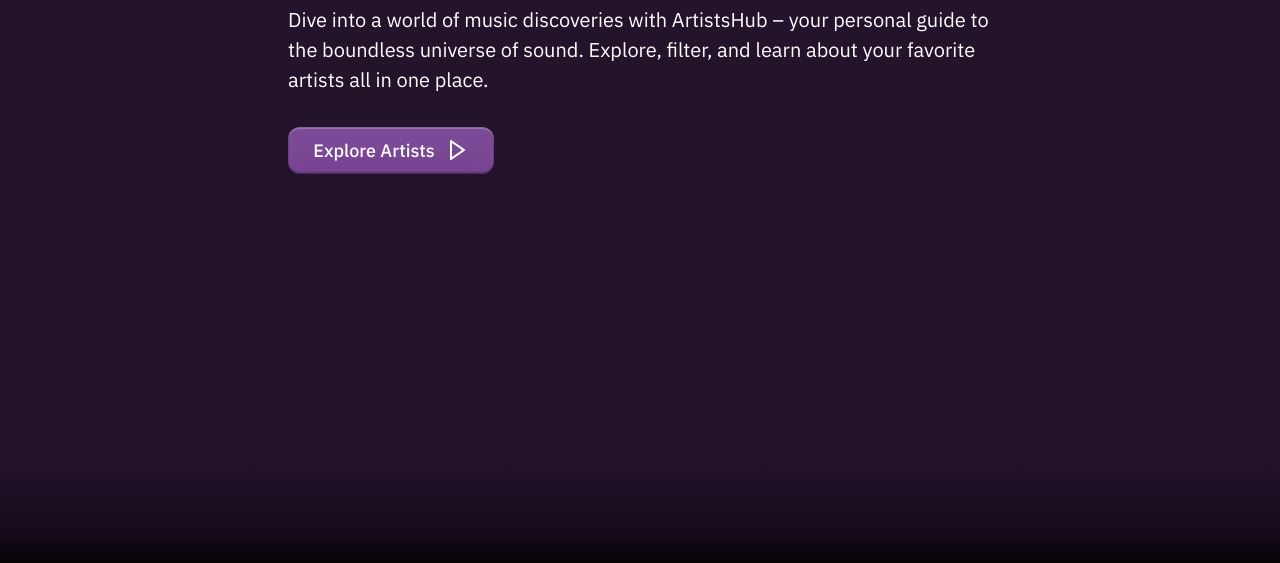
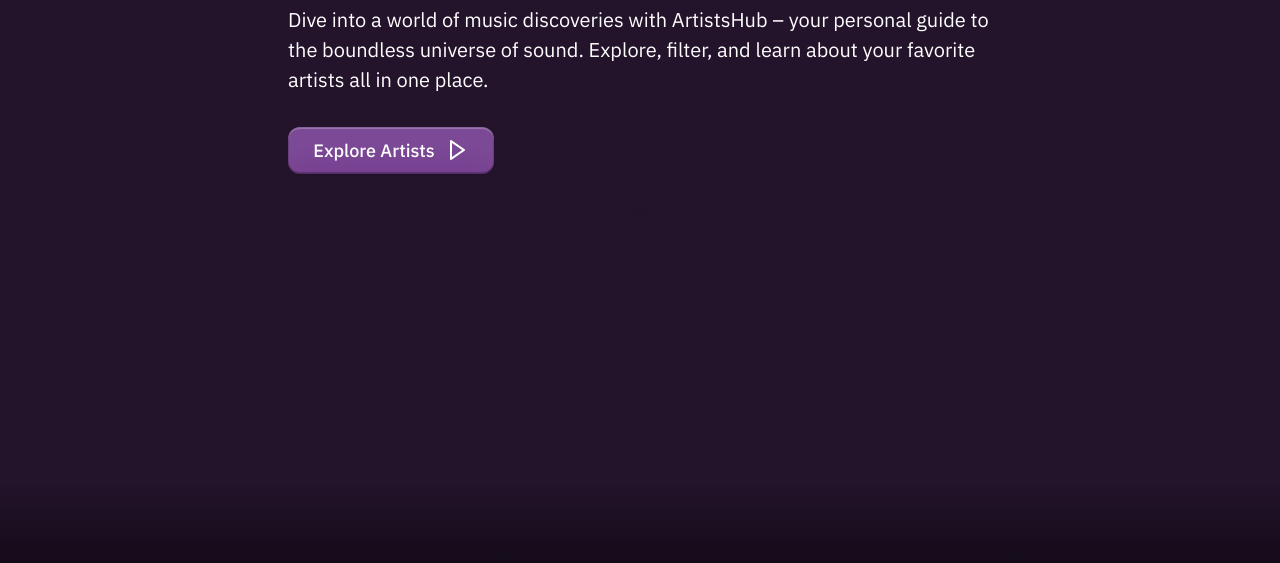
Before and after one commit to Obolonska/project-PushIt_Js, a website built with Vite: page src/index.html in a window 1280 px wide. Shown: the part 237-800 px from the top of the page. Built offline with nearby package versions, Linux system fonts and the light colour scheme; no server answers.

Commit message:
delete overlay

```diff
--- a/src/css/hero.css
+++ b/src/css/hero.css
@@ -214,7 +214,7 @@
     z-index: 2;
   }
 }
-.hero__overlay-bottom {
+/* /* .hero__overlay-bottom {
   height: 100px;
   position: absolute;
   bottom: 0;
@@ -224,4 +224,26 @@
     rgba(6, 3, 7, 0) 75%,
     rgba(6, 3, 7, 1) 100%
   );
+} */
+/* @media screen and (max-width: 767px) {
+  .hero__overlay-bottom {
+    height: 0px;
+  }
 }
+@media screen and (max-width: 1023px) {
+  .hero__overlay-bottom {
+    height: 0px;
+  }
+} */
+
+/* @media screen and (min-width: 768px) {
+  .hero__overlay-bottom {
+    width: 100%;
+    height: 17px;
+    position: absolute;
+    top: -10px;
+    z-index: 10;
+    background: linear-gradient(to top, rgba(6, 3, 7, 0), rgba(6, 3, 7, 0) 50%);
+    backdrop-filter: blur(10px);
+  }
+} */
```
